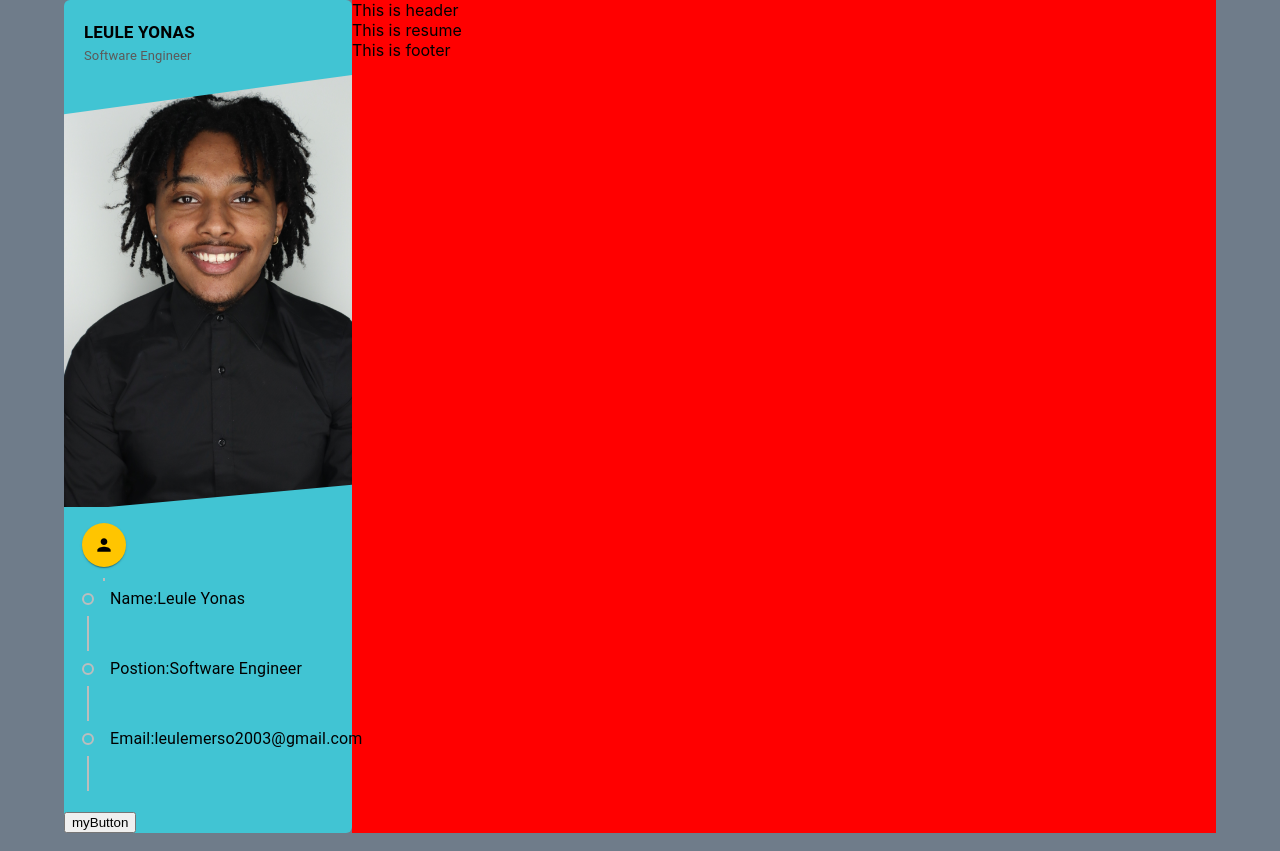
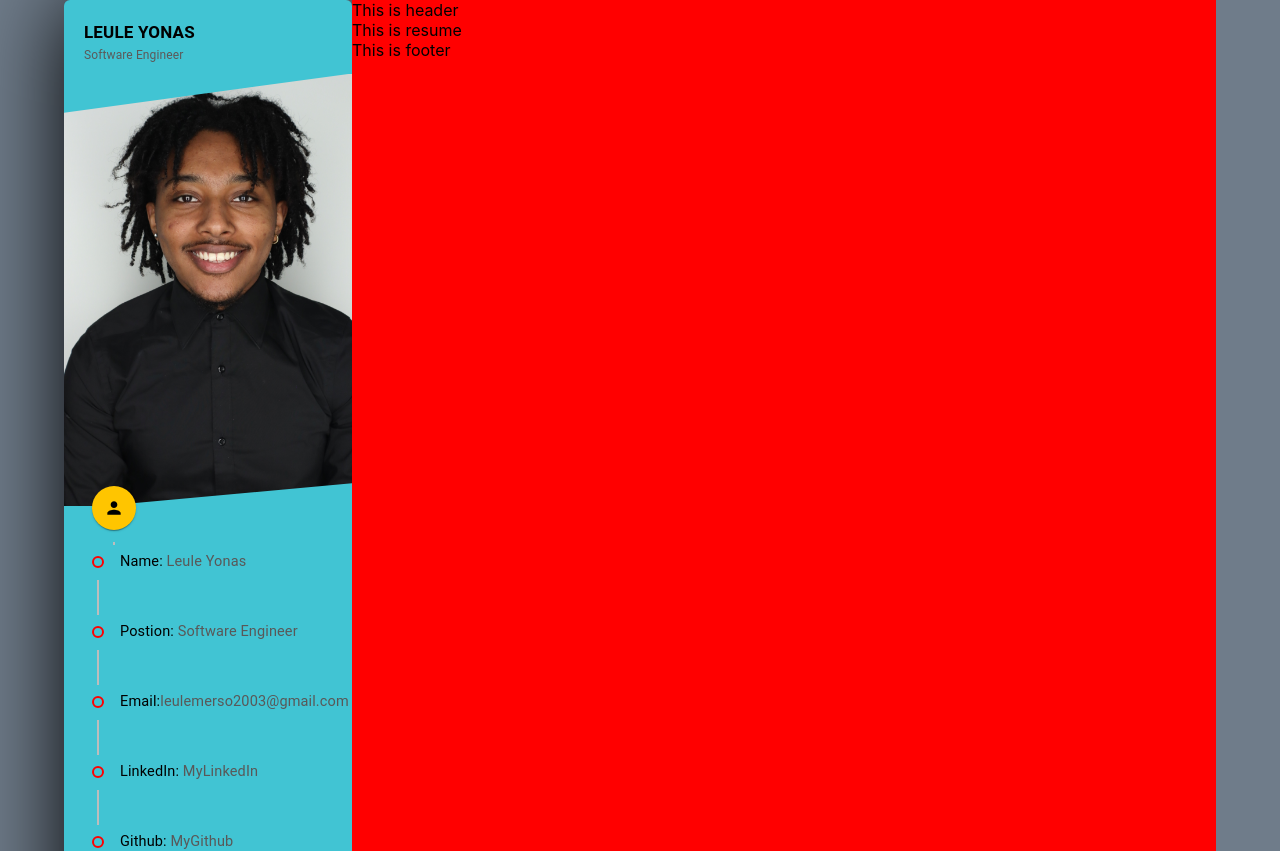
Before and after one commit to LeuleY/PersonalPage, a React (Create React App) app: page / in a window 1280 px wide. Shown: the top 851 px of the page. Built offline with nearby package versions, Linux system fonts and the light colour scheme.

Commit message:
Timeline pt4

```diff
--- a/src/App.css
+++ b/src/App.css
@@ -1,3 +1,9 @@
 :root{
     --main-color:#ffc500;
 }
+
+.container_shadow{
+    box-shadow: 0px 2px 92px 0px ;
+    -webkit-box-shadow: 0px 2px 92px 0px ;
+    -moz-box-shadow:  0px 2px 92px 0px ;;
+}
--- a/src/components/Profile/Profile.css
+++ b/src/components/Profile/Profile.css
@@ -21,7 +21,7 @@
 }
 
 .profile_name .title{
-    font-size: 13px;
+    font-size: 12px;
     color: rgb(92, 89, 89);
 }
 
@@ -34,3 +34,34 @@
 .profile_image img{
     width: 100%;
 }
+
+
+
+/* INFORMATION */
+
+.profile_information{
+    top: 0;
+    left: 0;
+    margin: -35px 10px 30px;
+
+}
+.profile_information .timeline .timeline_content{
+    margin-top: 2px;
+    margin-bottom: 12px;
+}
+
+.timelineItem_text{
+    font-size: 14.5px !important;
+    font-weight: 400;
+    color: rgb(89, 88, 88) !important;
+}
+
+.timelineItem_text > a{
+    color: rgb(89, 88, 88) !important;
+    text-decoration: none;
+}
+
+.timelineItem_text > span{
+
+    color: rgb(0, 0, 0) !important;
+}
--- a/src/components/Profile/Profile.js
+++ b/src/components/Profile/Profile.js
@@ -1,61 +1,68 @@
-import { Typography } from '@mui/material'
-import React from 'react'
-import CoustommTimeline, {CoustommTimelineSeparator} from '../Timeline/Timeline'
+import { Typography } from "@mui/material";
+import React from "react";
+import CoustommTimeline, {
+  CoustommTimelineSeparator,
+} from "../Timeline/Timeline";
 import "./Profile.css";
 import resumeData from "../../utils/resumeData.js";
-import PersonIcon from '@mui/icons-material/Person';
-import TimelineItem from '@mui/lab/TimelineItem';
-import TimelineContent from '@mui/lab/TimelineContent';
+import PersonIcon from "@mui/icons-material/Person";
+import TimelineItem from "@mui/lab/TimelineItem";
+import TimelineContent from "@mui/lab/TimelineContent";
 
-
-const CoustommTimelineItem = ({title, text , link }) => (
+const CoustommTimelineItem = ({ title, text, link, icon }) => (
   <TimelineItem>
-      <CoustommTimelineSeparator/>
-      <TimelineContent>
-      {link ?(<Typography>
-        <span>{title}:</span> <a href={link} target='blank'></a>
-      </Typography>) : (
-        <Typography><span>{title}:</span>{text}</Typography>
+    <CoustommTimelineSeparator />
+    <TimelineContent className="timeline_content">
+      {link ? (
+        <Typography className="timelineItem_text">
+          <span>{title}:</span>{" "}
+          <a href={link} target="_blank" rel="noopener noreferrer">
+            {text}
+          </a>
+        </Typography>
+      ) : (
+        <Typography className="timelineItem_text">
+          <span>{title}:</span>
+          {text}
+        </Typography>
       )}
-      </TimelineContent>
-
-</TimelineItem>
-)
+    </TimelineContent>
+  </TimelineItem>
+);
 
 const Profile = () => {
   return (
-    <div className='profile container_shadow'>
-      <div className='profile_name'>
-      <Typography className='name'>   {resumeData.Name} </Typography>
-      <Typography className= 'title'>  {resumeData.Title} </Typography>
-
+    <div className="profile container_shadow">
+      <div className="profile_name">
+        <Typography className="name"> {resumeData.Name} </Typography>
+        <Typography className="title"> {resumeData.Title} </Typography>
       </div>
 
-        <figure className='profile_image'>
+      <figure className="profile_image">
+        <img src={require("../../assets/images/pfp.jpg")} alt="" />
+      </figure>
 
-            <img src={require('../../assets/images/pfp.jpg')} alt=""/>
-        </figure>
+      <div className="profile_information">
+        <CoustommTimeline icon={<PersonIcon />}>
+          <CoustommTimelineItem title="Name" text={resumeData.Name} />
+          <CoustommTimelineItem title="Postion" text={resumeData.Title} />
+          <CoustommTimelineItem title="Email" text={resumeData.Email} />
 
-        <div className='profile_information'>
-        <CoustommTimeline icon={<PersonIcon/>} >
-        <CoustommTimelineItem title='Name' text={resumeData.Name}               />
-        <CoustommTimelineItem title='Postion' text={resumeData.Title}               />
-        <CoustommTimelineItem title='Email' text={resumeData.Email}               />
-
+          {Object.keys(resumeData.Socials).map((key) => (
+            <CoustommTimelineItem
+              title={key}
+              text={resumeData.Socials[key].text}
+              link={resumeData.Socials[key].link}
+            />
+          ))}
         </CoustommTimeline>
 
-          <br/>
+        <br />
 
-          <button>
-            myButton
-          </button>
+        <button>myButton</button>
+      </div>
+    </div>
+  );
+};
 
-
-        </div>
-
-    </div>
-  )
-}
-
-// 13/10
-export default Profile
+export default Profile;
--- a/src/components/Timeline/Timeline.css
+++ b/src/components/Timeline/Timeline.css
@@ -41,9 +41,9 @@
     padding: 2px !important;
 }
 
-.Timeline .MuiTimelineConnector-root{
-    /* background-color: #b8abab00 ; */
-}
+/* .Timeline .MuiTimelineConnector-root{
+    background-color: #b8abab00 ;
+} */
 
 .Timeline .Timeline_dot_header > .MuiSvgIcon-root {
     font-size: 20px;
@@ -54,3 +54,6 @@
 .Timeline .css-1fe7e6p-MuiTimelineSeparator-root{
     padding-left: 18px;
 }
+.css-6xp33q-MuiTimelineDot-root{
+    border-color: red !important;
+}
--- a/src/utils/resumeData.js
+++ b/src/utils/resumeData.js
@@ -3,24 +3,27 @@ import GitHubIcon from '@mui/icons-material/GitHub';
 import LinkedInIcon from '@mui/icons-material/LinkedIn';
 
 export default {
-    Name: "Leule Yonas" ,
-    Title: "Software Engineer" ,
+    Name: " Leule Yonas" ,
+    Title: " Software Engineer" ,
     Email: "leulemerso2003@gmail.com",
 
 
     Socials:{
         LinkedIn:{
-            Link: "https://www.linkedin.com/in/leule-yonas-2894301b5/",
-            Icon: {LinkedInIcon},
+            link: "https://www.linkedin.com/in/leule-yonas-2894301b5/",
+            text: ' MyLinkedIn',
+            icon: <LinkedInIcon/>,
 
         },
 
         Github:{
-            Link: "https://github.com/LeuleY",
-            Icon: {GitHubIcon},
+            link: "https://github.com/LeuleY",
+            text: ' MyGithub',
+
+            icon: <GitHubIcon/>,
 
 
         }
     }
 
-}
+};
```
